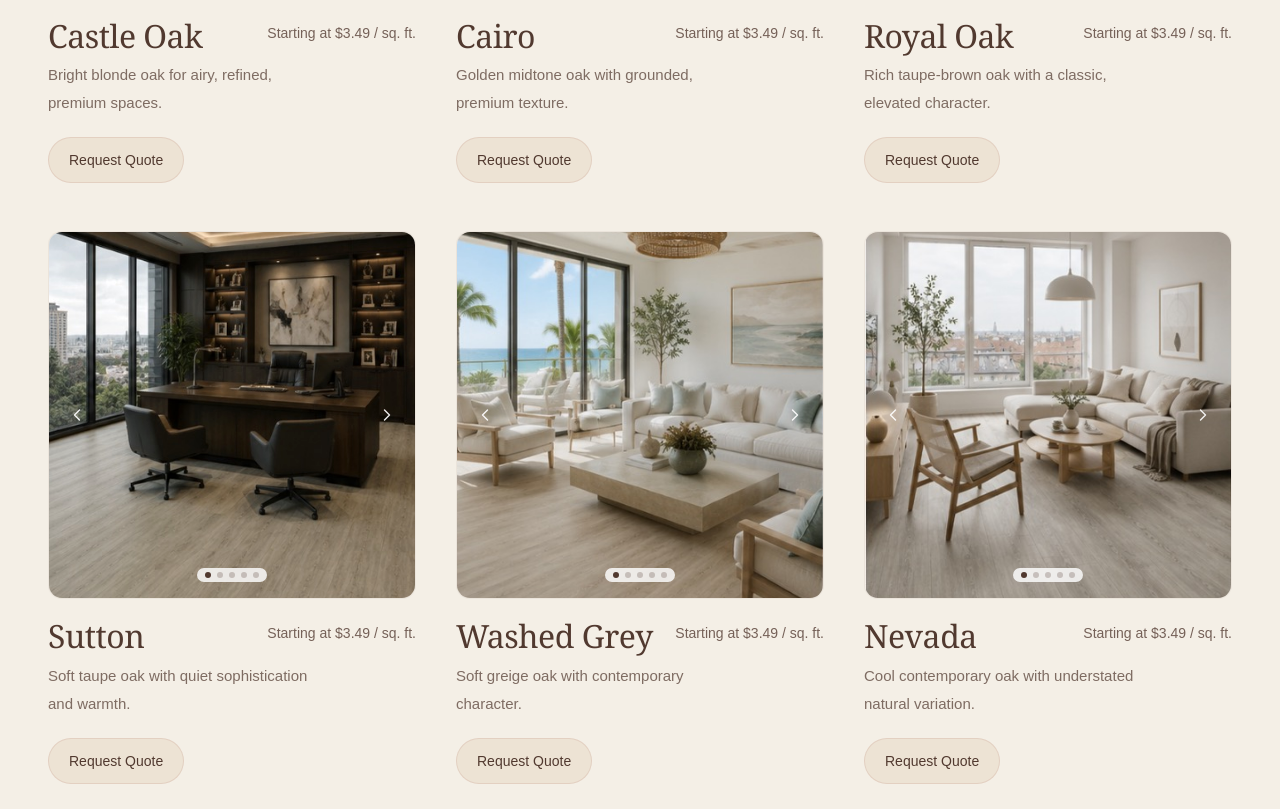
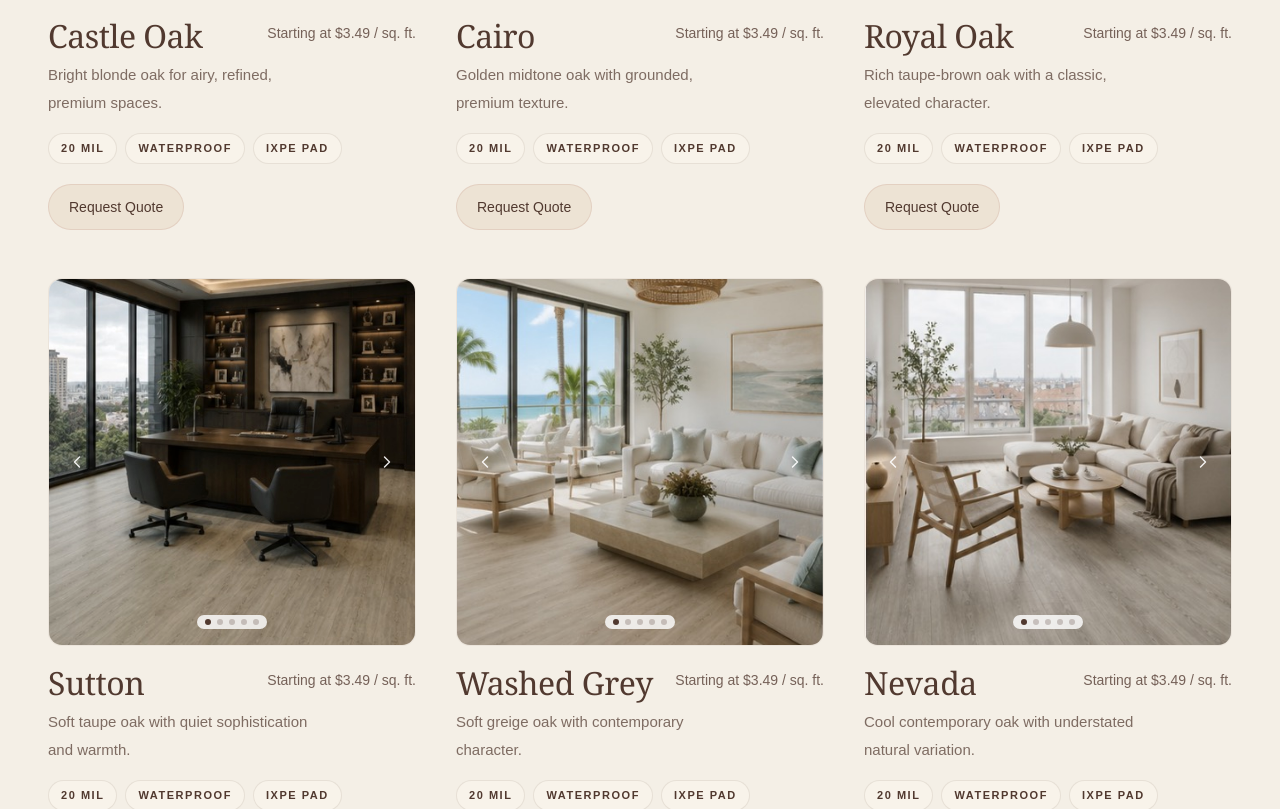
Before and after one commit to Duychinni/Foundwell, a Next.js app: page /shop-floors in a window 1280 px wide. Shown: the part 864-1673 px from the top of the page. Built offline with nearby package versions, Linux system fonts and the light colour scheme.

Commit message:
Add browse card spec pills

```diff
--- a/app/shop-floors/page.tsx
+++ b/app/shop-floors/page.tsx
@@ -276,6 +276,11 @@ function ProductCard({ product }: { product: Product }) {
         <p className="mt-2 max-w-[34ch] text-[15px] leading-7 text-[#51392F]/72">
           {product.description}
         </p>
+        <div className="mt-4 flex flex-wrap gap-2 text-[10px] font-semibold uppercase tracking-[0.14em] text-[#51392F] sm:text-[11px]">
+          <span className="rounded-full border border-[#51392F]/10 bg-[#F8F3EA] px-3 py-1.5">20 Mil</span>
+          <span className="rounded-full border border-[#51392F]/10 bg-[#F8F3EA] px-3 py-1.5">Waterproof</span>
+          <span className="rounded-full border border-[#51392F]/10 bg-[#F8F3EA] px-3 py-1.5">IXPE Pad</span>
+        </div>
         <div className="mt-5 flex items-end justify-between gap-4">
           <a
             href="/request-quote"
```
